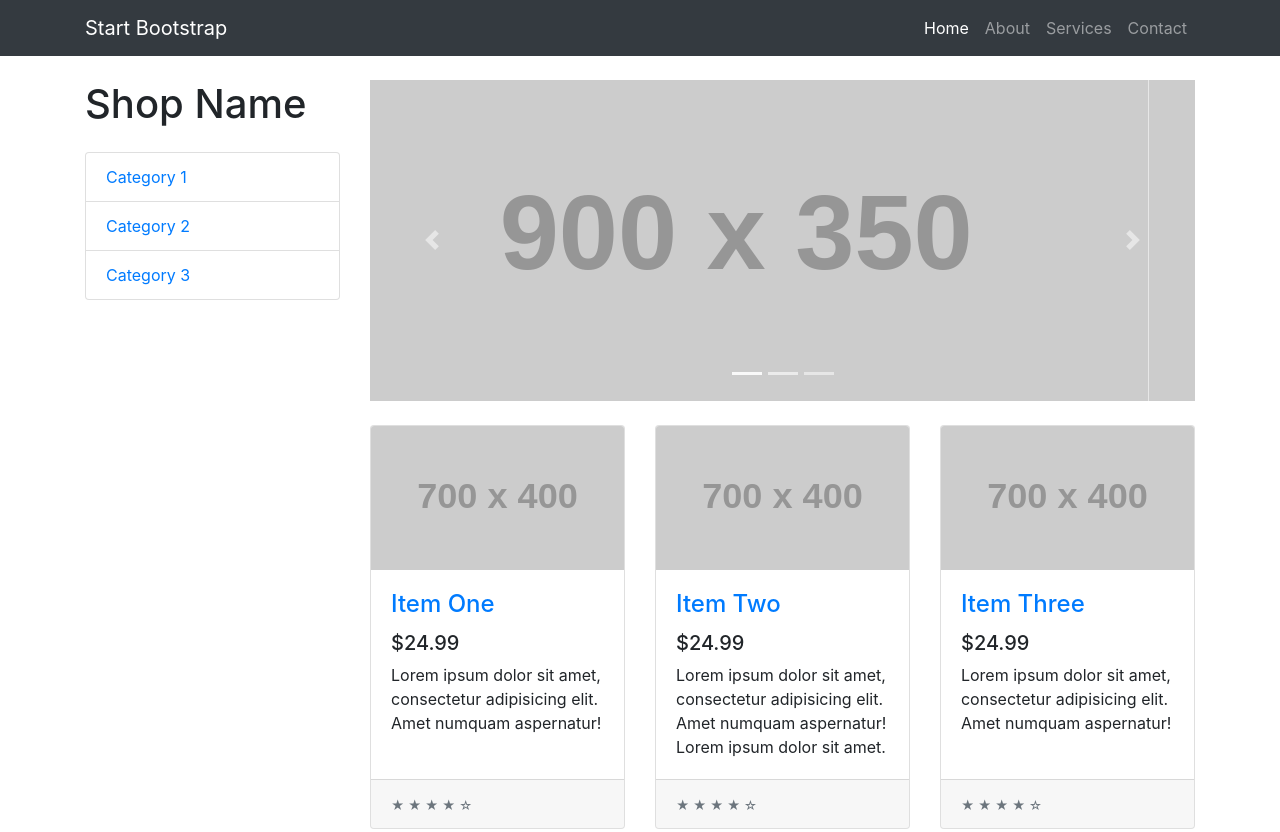
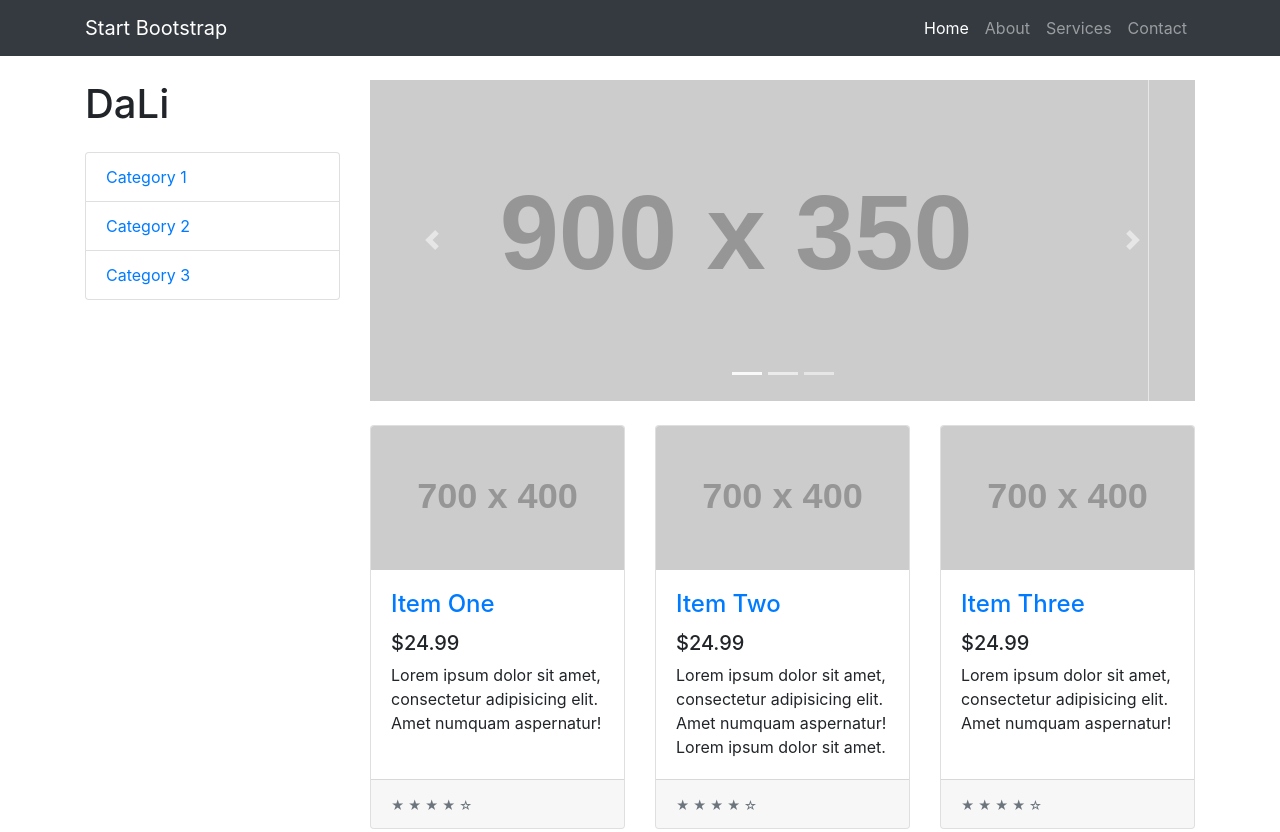
Before and after one commit to DaLishop/DaLishop.github.io, a plain HTML site: page index.html in a window 1280 px wide. Shown: the top 832 px of the page. Drawn offline with Linux system fonts and the light colour scheme; placeholder pictures from the web are drawn by us.

Commit message:
Update index.html

```diff
--- a/index.html
+++ b/index.html
@@ -55,7 +55,7 @@
 
       <div class="col-lg-3">
 
-        <h1 class="my-4">Shop Name</h1>
+        <h1 class="my-4">DaLi</h1>
         <div class="list-group">
           <a href="#" class="list-group-item">Category 1</a>
           <a href="#" class="list-group-item">Category 2</a>
```
